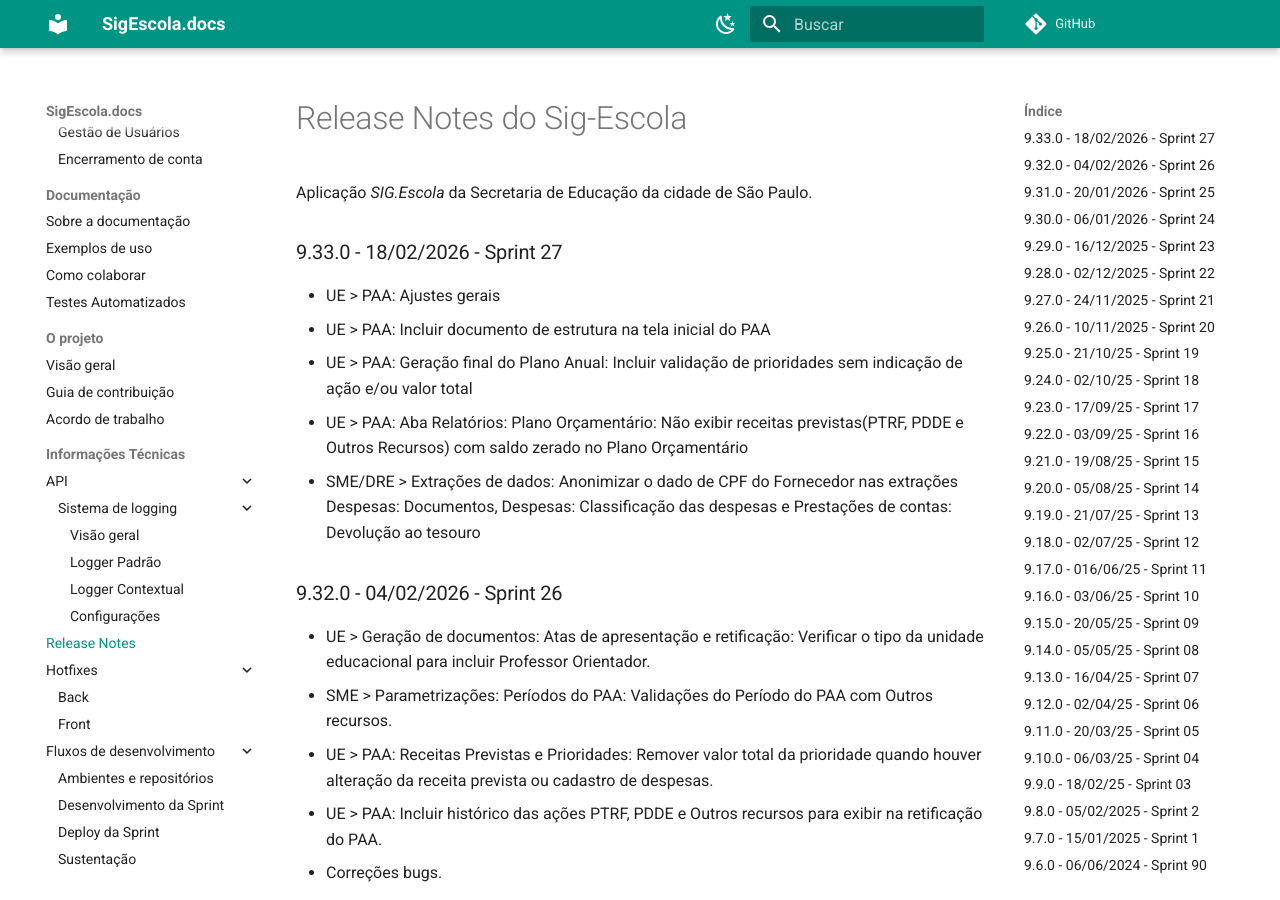
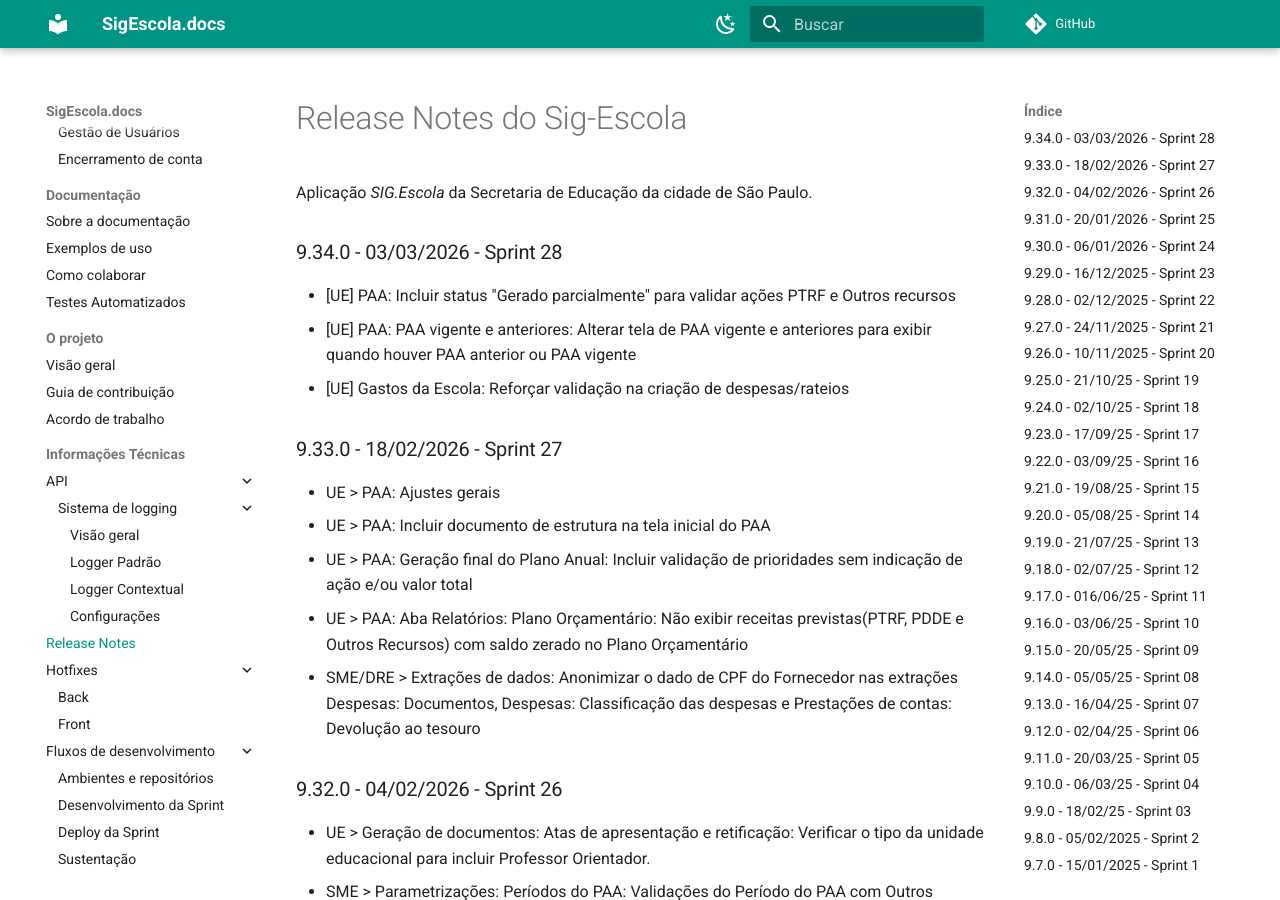
Before and after one commit to prefeiturasp/SME-PTRF-Docs, an MkDocs documentation site: the page built from docs/projeto/release_notes.md, in a window 1280 px wide and 900 px high. Built offline with MkDocs 1.6.1 and Material for MkDocs 9.7.7, drawn with Linux system fonts in a browser that asks for light colours; comment, search, counter and statistics services are not loaded.

Commit message:
Add release notes for version 9.34.0
Added release notes for version 9.34.0 including new features and updates.

```diff
--- a/docs/projeto/release_notes.md
+++ b/docs/projeto/release_notes.md
@@ -1,6 +1,12 @@
 # Release Notes do Sig-Escola
 
 Aplicação *SIG.Escola* da Secretaria de Educação da cidade de São Paulo.
+
+### 9.34.0 - 03/03/2026 - Sprint 28
+
+* [UE] PAA: Incluir status "Gerado parcialmente" para validar ações PTRF e Outros recursos
+* [UE] PAA: PAA vigente e anteriores: Alterar tela de PAA vigente e anteriores para exibir quando houver PAA anterior ou PAA vigente
+* [UE] Gastos da Escola: Reforçar validação na criação de despesas/rateios
 
 ### 9.33.0 - 18/02/2026 - Sprint 27
 
```
